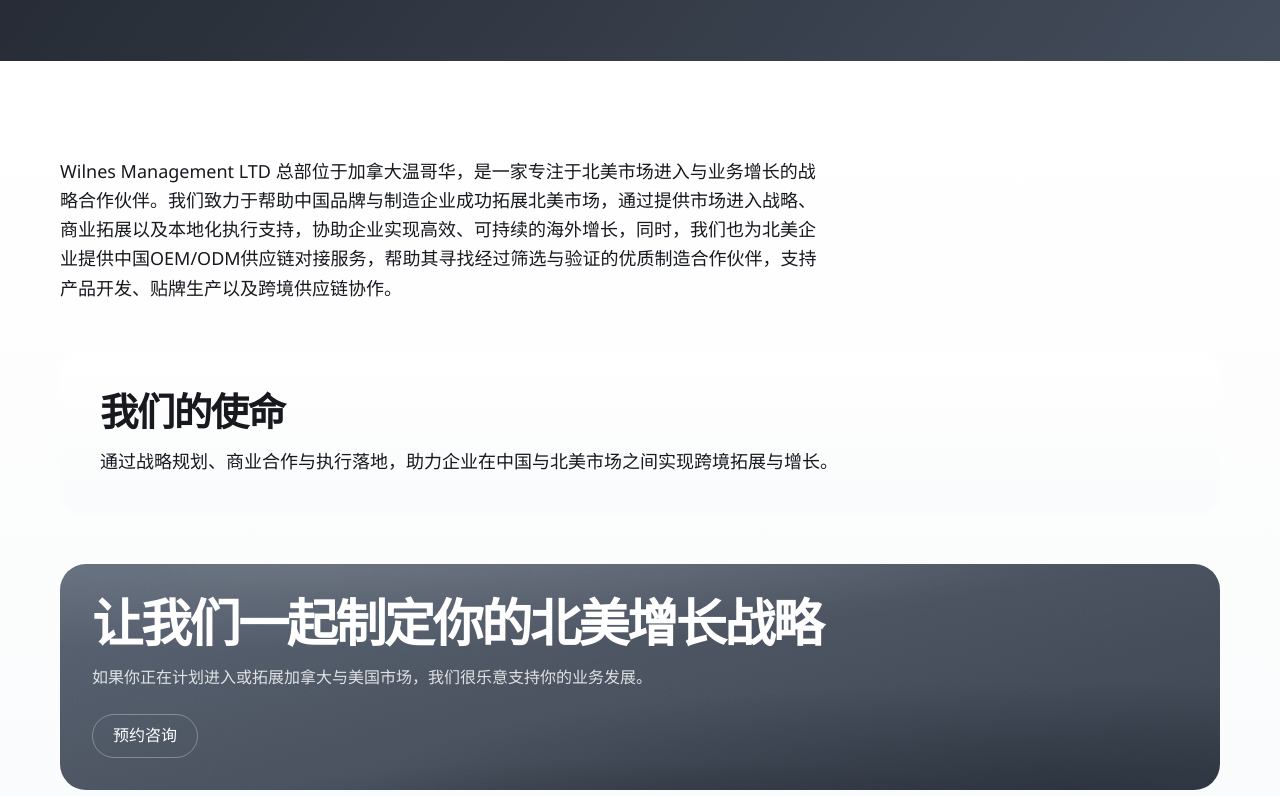
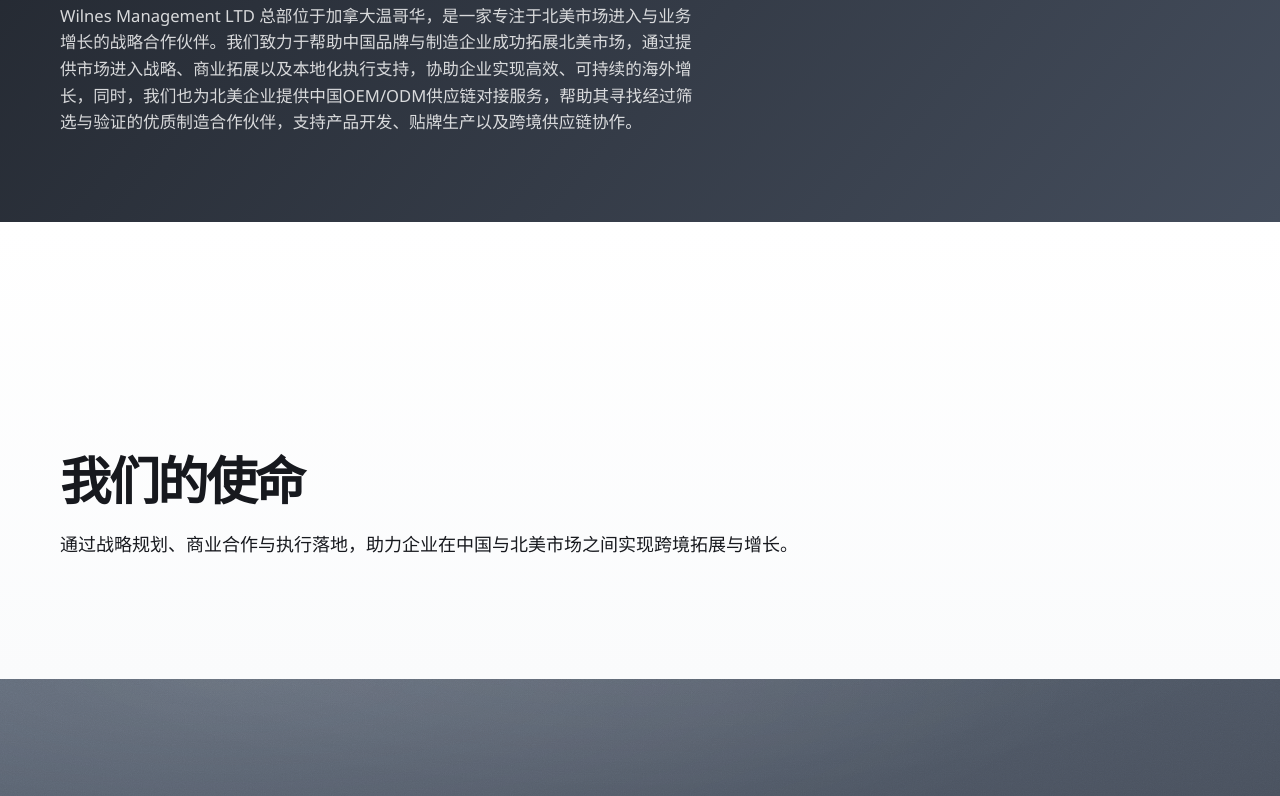
Before and after one commit to looseyi/wiinemanagement, a website: page docs/about/index.html in a window 1280 px wide. Shown: the part 560-1356 px from the top of the page. Drawn offline with Linux system fonts and the light colour scheme.

Commit message:
style: unify mission heading with why-us, increase section height

```diff
--- a/docs/about/index.html
+++ b/docs/about/index.html
@@ -60,7 +60,7 @@
       <div class="section-shell">
         <p class="eyebrow eyebrow-invert"><span data-i18n data-zh="关于我们" data-en="About Us">关于我们</span></p>
         <h1><span data-i18n data-zh="关于 Wilnes Management LTD" data-en="About Wilnes Management LTD">关于 Wilnes Management LTD</span></h1>
-
+        <p class="masthead__body"><span data-i18n data-zh="Wilnes Management LTD 总部位于加拿大温哥华，是一家专注于北美市场进入与业务增长的战略合作伙伴。我们致力于帮助中国品牌与制造企业成功拓展北美市场，通过提供市场进入战略、商业拓展以及本地化执行支持，协助企业实现高效、可持续的海外增长，同时，我们也为北美企业提供中国OEM/ODM供应链对接服务，帮助其寻找经过筛选与验证的优质制造合作伙伴，支持产品开发、贴牌生产以及跨境供应链协作。" data-en="Wilnes Management LTD is a Vancouver-based, North American market-entry and business growth partner. We specialize in helping Chinese brands and manufacturers successfully expand into the Canadian and U.S. markets by providing strategic go-to-market planning, business development, and hands-on local execution. In addition, we support North American companies in sourcing and partnering with verified OEM/ODM manufacturers in China, enabling efficient private-label production, product development, and cross-border supply chain collaboration.">Wilnes Management LTD 总部位于加拿大温哥华，是一家专注于北美市场进入与业务增长的战略合作伙伴。我们致力于帮助中国品牌与制造企业成功拓展北美市场，通过提供市场进入战略、商业拓展以及本地化执行支持，协助企业实现高效、可持续的海外增长，同时，我们也为北美企业提供中国OEM/ODM供应链对接服务，帮助其寻找经过筛选与验证的优质制造合作伙伴，支持产品开发、贴牌生产以及跨境供应链协作。</span></p>
       </div>
     </section>
 
@@ -68,20 +68,14 @@
     <section class="section section-light section-variant-white">
       <div class="section-shell space-y-12">
         <div data-reveal>
-          <p class="text-[--color-muted] text-lg leading-relaxed max-w-3xl"><span data-i18n data-zh="Wilnes Management LTD 总部位于加拿大温哥华，是一家专注于北美市场进入与业务增长的战略合作伙伴。我们致力于帮助中国品牌与制造企业成功拓展北美市场，通过提供市场进入战略、商业拓展以及本地化执行支持，协助企业实现高效、可持续的海外增长，同时，我们也为北美企业提供中国OEM/ODM供应链对接服务，帮助其寻找经过筛选与验证的优质制造合作伙伴，支持产品开发、贴牌生产以及跨境供应链协作。" data-en="Wilnes Management LTD is a Vancouver-based, North American market-entry and business growth partner. We specialize in helping Chinese brands and manufacturers successfully expand into the Canadian and U.S. markets by providing strategic go-to-market planning, business development, and hands-on local execution. In addition, we support North American companies in sourcing and partnering with verified OEM/ODM manufacturers in China, enabling efficient private-label production, product development, and cross-border supply chain collaboration.">Wilnes Management LTD 总部位于加拿大温哥华，是一家专注于北美市场进入与业务增长的战略合作伙伴。我们致力于帮助中国品牌与制造企业成功拓展北美市场，通过提供市场进入战略、商业拓展以及本地化执行支持，协助企业实现高效、可持续的海外增长，同时，我们也为北美企业提供中国OEM/ODM供应链对接服务，帮助其寻找经过筛选与验证的优质制造合作伙伴，支持产品开发、贴牌生产以及跨境供应链协作。</span></p>
+          <p class="text-[--color-muted] text-lg leading-relaxed max-w-3xl"></p>
         </div>
 
-      <div class="section section-light section-variant-white rounded-[26px] p-8 lg:p-10" data-reveal>
-        <h2 class="m-0 mb-4 text-[clamp(1.65rem,3vw,2.4rem)] font-semibold leading-[1.05] tracking-[-0.04em]"><span data-i18n data-zh="我们的使命" data-en="Our Mission">我们的使命</span></h2>
+      <div data-reveal>
+        <h2 class="m-0 mb-6 text-[clamp(1.95rem,4vw,3.2rem)] font-semibold leading-[1.02] tracking-[-0.05em]"><span data-i18n data-zh="我们的使命" data-en="Our Mission">我们的使命</span></h2>
         <p class="text-[--color-muted] text-lg leading-relaxed max-w-3xl"><span data-i18n data-zh="通过战略规划、商业合作与执行落地，助力企业在中国与北美市场之间实现跨境拓展与增长。" data-en="To help businesses expand between China and North America through strategy, partnerships, and execution.">通过战略规划、商业合作与执行落地，助力企业在中国与北美市场之间实现跨境拓展与增长。</span></p>
       </div>
 
-
-      <div class="section section-blue section-variant-default rounded-[26px] p-8" data-reveal>
-        <h2 class="m-0 mb-4 text-[clamp(1.95rem,4vw,3.2rem)] font-semibold leading-[1.02] tracking-[-0.05em]"><span data-i18n data-zh="让我们一起制定你的北美增长战略" data-en="Let&#39;s Build Your North America Growth Strategy">让我们一起制定你的北美增长战略</span></h2>
-        <p class="text-white/82 mb-6"><span data-i18n data-zh="如果你正在计划进入或拓展加拿大与美国市场，我们很乐意支持你的业务发展。" data-en="If you are planning to enter or expand in Canada and the United States, we would be happy to support your journey.">如果你正在计划进入或拓展加拿大与美国市场，我们很乐意支持你的业务发展。</span></p>
-        <a class="button button-secondary" href="#inquiry"><span data-i18n data-zh="预约咨询" data-en="Book a Consultation">预约咨询</span></a>
-      </div>
 
       </div>
     </section>
--- a/src/lib/render.ts
+++ b/src/lib/render.ts
@@ -357,8 +357,8 @@ function renderAboutDetail(section, outputPath) {
   let missionHtml = "";
   if (section.mission) {
     missionHtml = `
-      <div class="section ${section.theme === "blue" ? "section-blue section-variant-default" : "section-light section-variant-white"} rounded-[26px] p-8 lg:p-10" data-reveal>
-        <h2 class="m-0 mb-4 text-[clamp(1.65rem,3vw,2.4rem)] font-semibold leading-[1.05] tracking-[-0.04em]">${i18n(section.mission.title)}</h2>
+      <div data-reveal>
+        <h2 class="m-0 mb-6 text-[clamp(1.95rem,4vw,3.2rem)] font-semibold leading-[1.02] tracking-[-0.05em]">${i18n(section.mission.title)}</h2>
         <p class="${bodyClass} text-lg leading-relaxed max-w-3xl">${i18n(section.mission.body)}</p>
       </div>
     `;
--- a/src/styles/site.css
+++ b/src/styles/site.css
@@ -440,8 +440,17 @@
   }
 
   .section {
-    padding: 96px 0;
+    padding: 120px 0;
     scroll-margin-top: 120px;
+  }
+
+  .section > .section-shell {
+    display: grid;
+    gap: 2rem;
+  }
+
+  .section > .section-shell.space-y-12 {
+    gap: 4rem;
   }
 
   .section-light {
```
Also changed, not shown: site-config.yaml (+4 -12 lines), docs/assets/styles.css.
